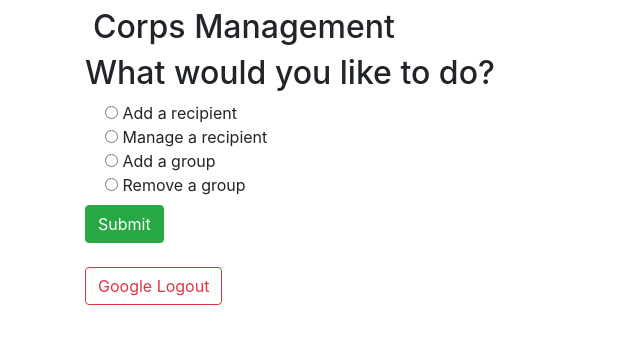
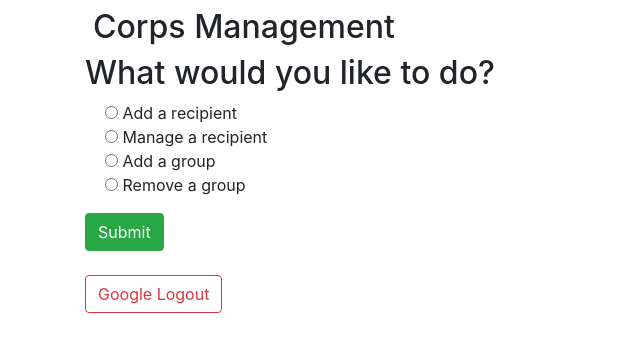
Before and after one commit to wpmjones/studtext, a Flask app: template templates/menu.html in a window 1280 px wide. Shown: the top 352 px of the page, without its empty margins (0-640 px from the left). Run offline with Flask 2, Linux system fonts and the light colour scheme; the template is opened without the code that fills it: values that come from a table or form of the project are taken from there, others are empty; parts of the project's set-up code (start-up, migrations or seed data) failed here and were passed over.

Commit message:
adjust padding on last element

```diff
--- a/templates/menu.html
+++ b/templates/menu.html
@@ -17,7 +17,7 @@
                 <input class="form-ccheck-input" type="radio" id="actions3" name="actions" value="3">
                 <label class="form-check-label" for="actions3">Add a group</label>
             </div>
-            <div class="form-check pb-2">
+            <div class="form-check pb-3">
                 <input class="form-ccheck-input" type="radio" id="actions4" name="actions" value="4">
                 <label class="form-check-label" for="actions4">Remove a group</label>
             </div>
```
